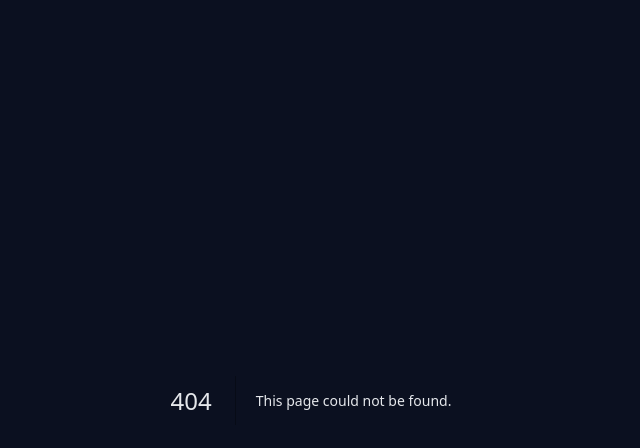
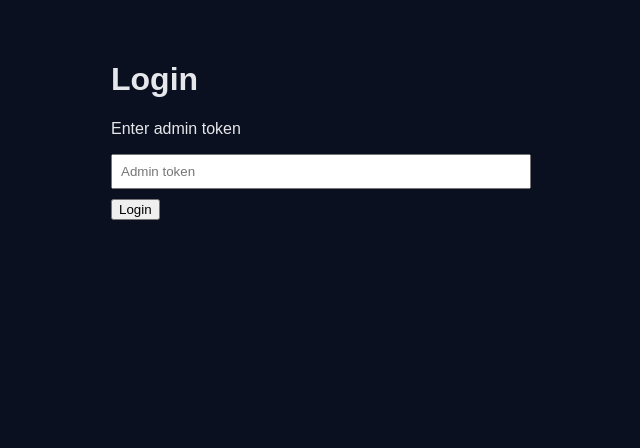
Before and after one commit to chsnkov/ca, a Next.js app: page /login in a window 1280 px wide. Before the commit this address had no page. Shown: the top 448 px of the page, without its empty margins (329-969 px from the left). Built offline with nearby package versions, Linux system fonts and the light colour scheme.

Commit message:
Add login page

```diff
--- /dev/null
+++ b/app/login/page.tsx
@@ -0,0 +1,13 @@
+export default function LoginPage() {
+  return (
+    <main style={{ padding: 40, fontFamily: 'sans-serif', maxWidth: 400, margin: '0 auto' }}>
+      <h1>Login</h1>
+      <p>Enter admin token</p>
+
+      <form method="post" action="/api/login">
+        <input name="token" placeholder="Admin token" style={{ width: '100%', padding: 8 }} />
+        <button type="submit" style={{ marginTop: 10 }}>Login</button>
+      </form>
+    </main>
+  );
+}
```
